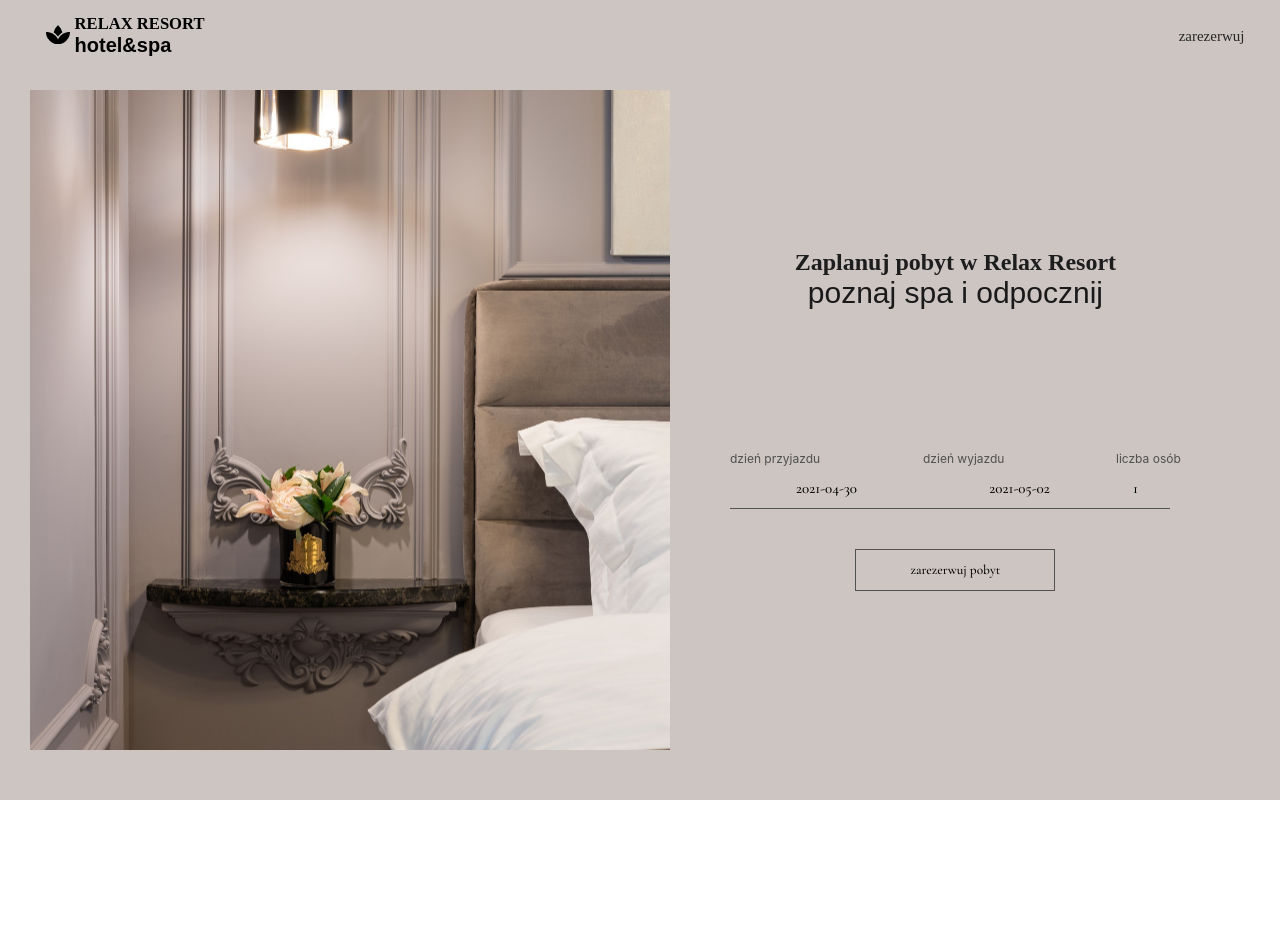
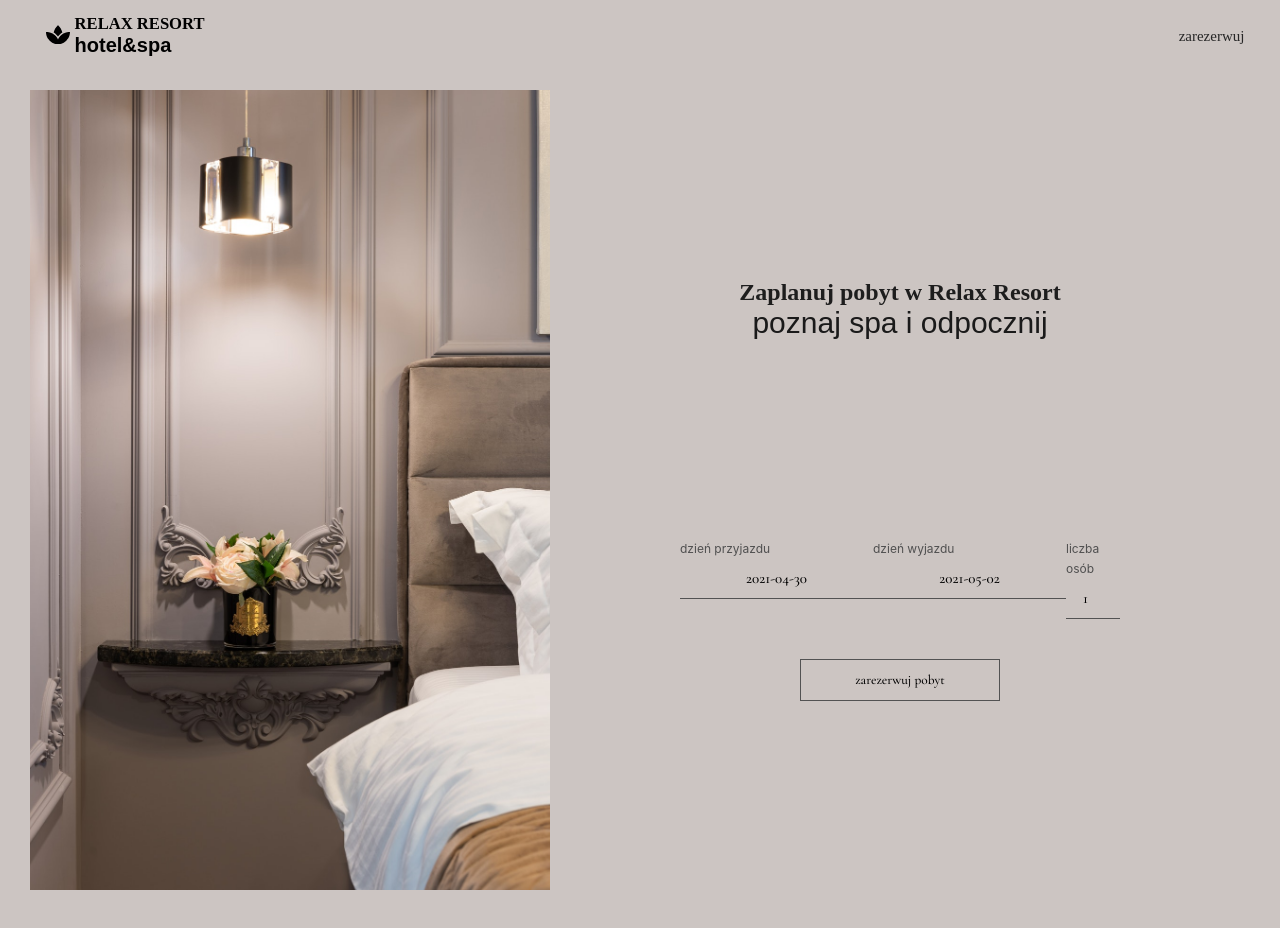
Before and after one commit to Tolka43/relax-resort, a React (Create React App) app in the folder front/: page / in a window 1280 px wide. Shown: the top 928 px of the page. Before the commit the page ends 800 px from the top, so only its background shows below. Built offline with nearby package versions, Linux system fonts and the light colour scheme; no server answers; the HTML template or start-up script is replaced by a standard one; a web font is replaced by a local one.

Commit message:
little style fixes

```diff
--- a/front/src/Home/Home.scss
+++ b/front/src/Home/Home.scss
@@ -34,7 +34,7 @@
   padding: 90px 30px 50px;
   background-color: #ccc5c2;
   display: flex;
-  height: calc(100vh - 140px);
+  height: 100vh;
 }
 
 .welcome-content {
@@ -45,12 +45,12 @@
   align-items: center;
   justify-content: space-around;
   flex-direction: column;
-  padding: 100px 30px;
+  padding: 100px;
 }
 
 .photo-div {
   background-image: url('../images/hotel3.jpg');
-  min-height: calc(100vh - 140px);
+  min-height: calc(100vh - 80px);
   width: 50vw;
   background-position: center;
   background-repeat: no-repeat;
```
